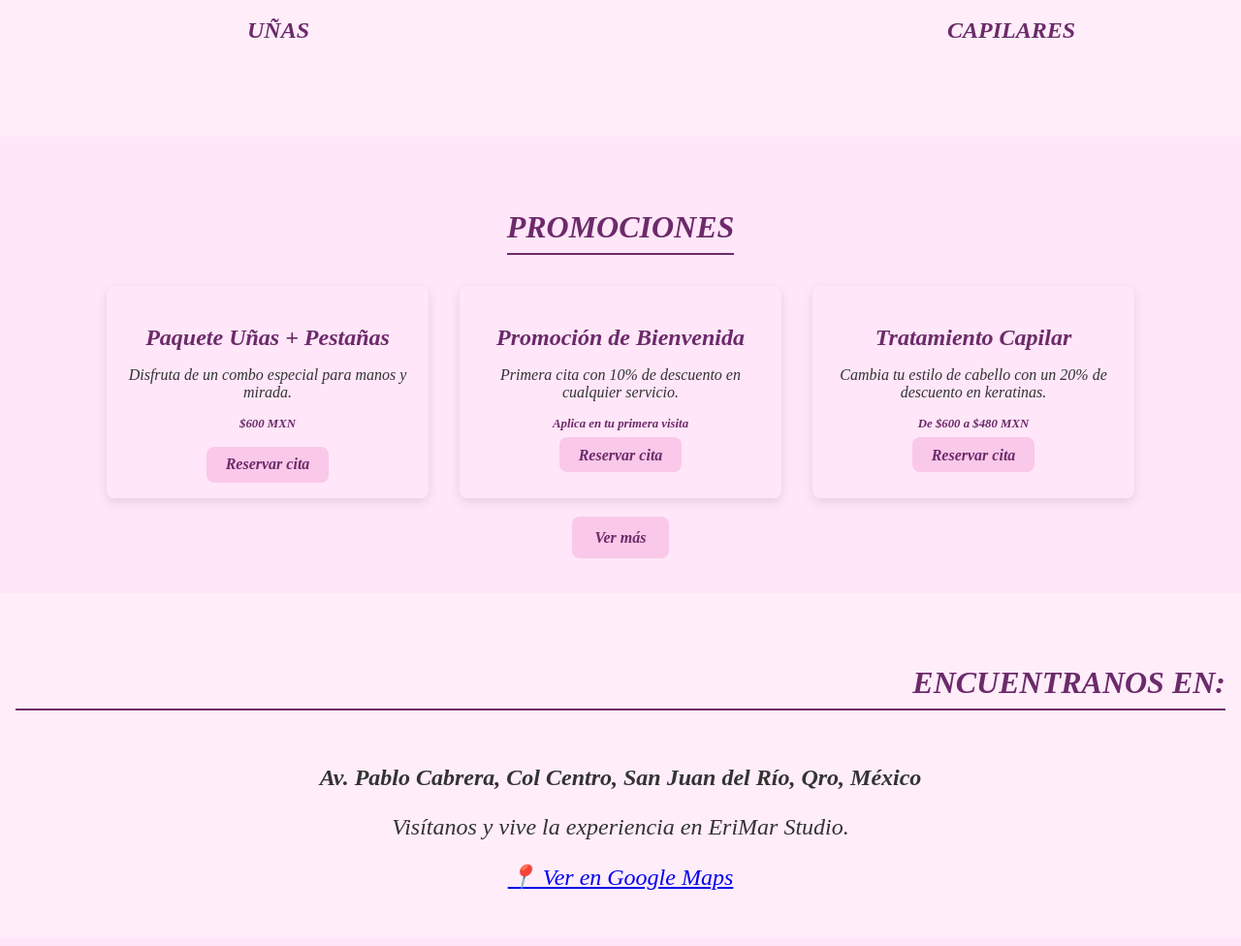
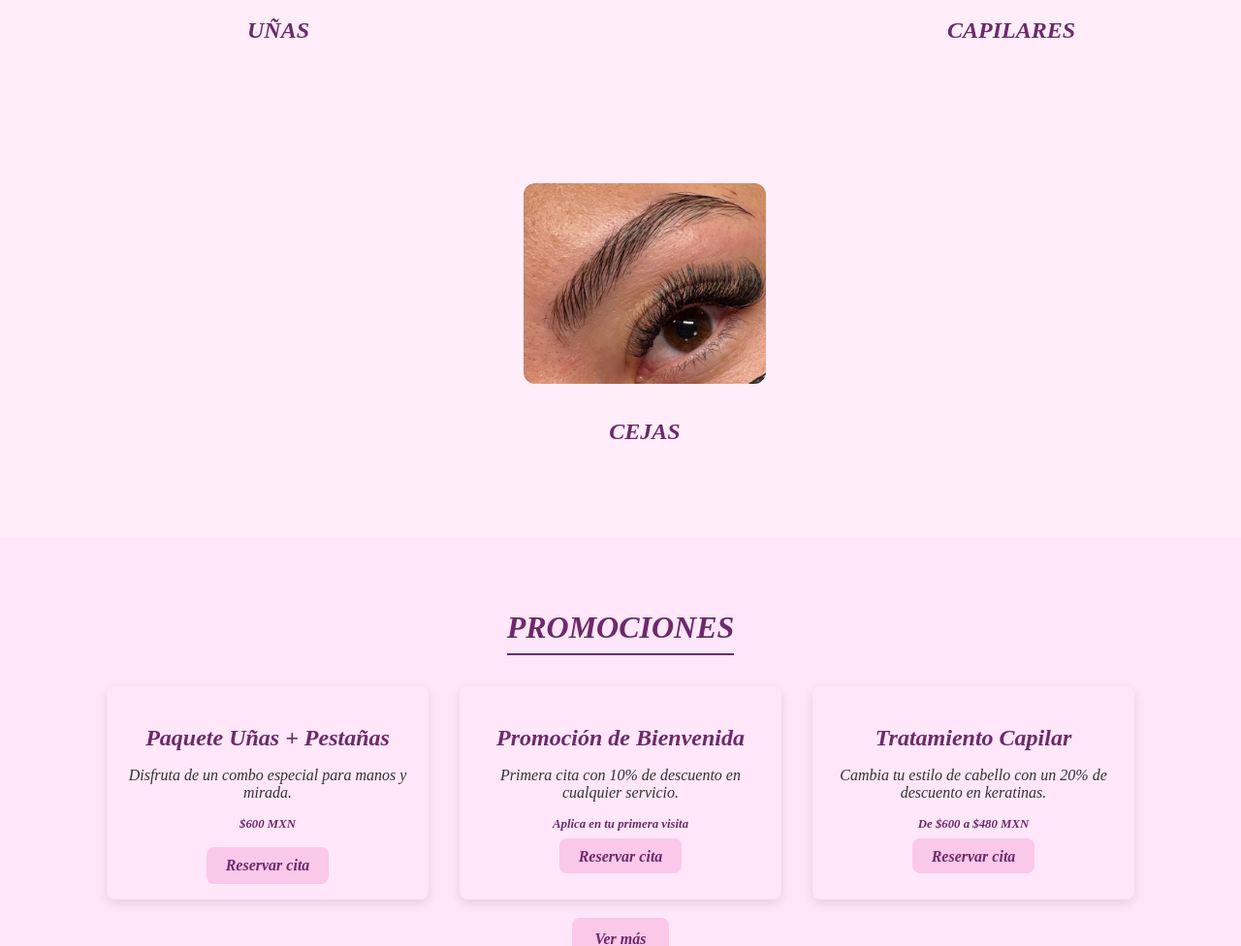
Before and after one commit to diz3ty/EriMar_Studio_Web, a Flask app: page / in a window 1280 px wide. Shown: the part 1677-2653 px from the top of the page at 97% size. Run offline with Flask 3, Linux system fonts and the light colour scheme.

Commit message:
modify uñas html file

```diff
--- a/app.py
+++ b/app.py
@@ -22,6 +22,10 @@ def servicio_pestañas():
 def servicio_capilares():
     return render_template('capilar_services.html')
 
+@app.route('/servicio/cejas')
+def servicio_cejas():
+    return render_template('cejas_services.html')
+
 @app.route('/promociones')
 def promociones():
     return render_template('promociones.html')
--- a/templates/index.html
+++ b/templates/index.html
@@ -69,6 +69,12 @@
                     <div class="servicio">
                         <img src="/static/images/Keratina_New.jpeg" alt="Capilares">
                         <h3>CAPILARES</h3>
+                    </div>
+                </a>
+                <a href="{{ url_for('servicio_cejas') }}" class="servicio-link">
+                    <div class="servicio">
+                        <img src="/static/images/Laminado_ceja_2.jpeg" alt="Cejas">
+                        <h3>CEJAS</h3>
                     </div>
                 </a>
             </div>
```
